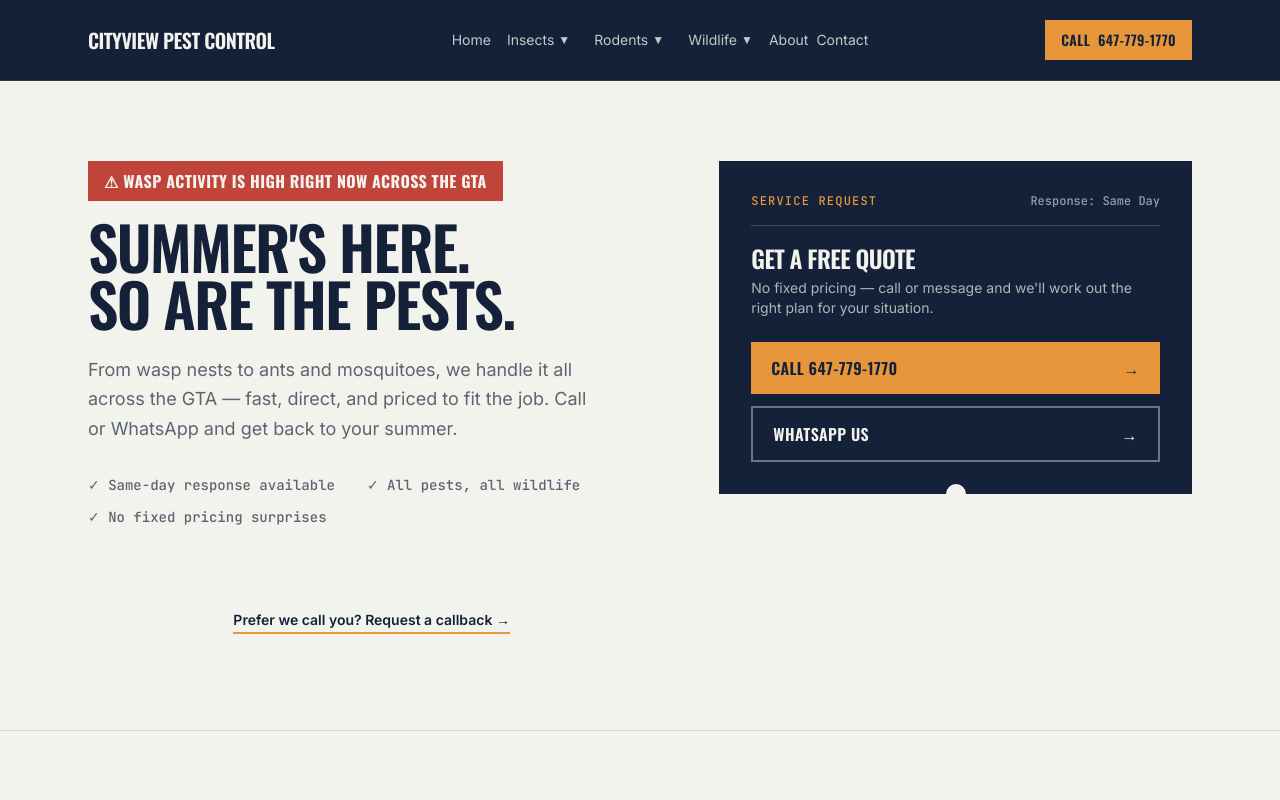
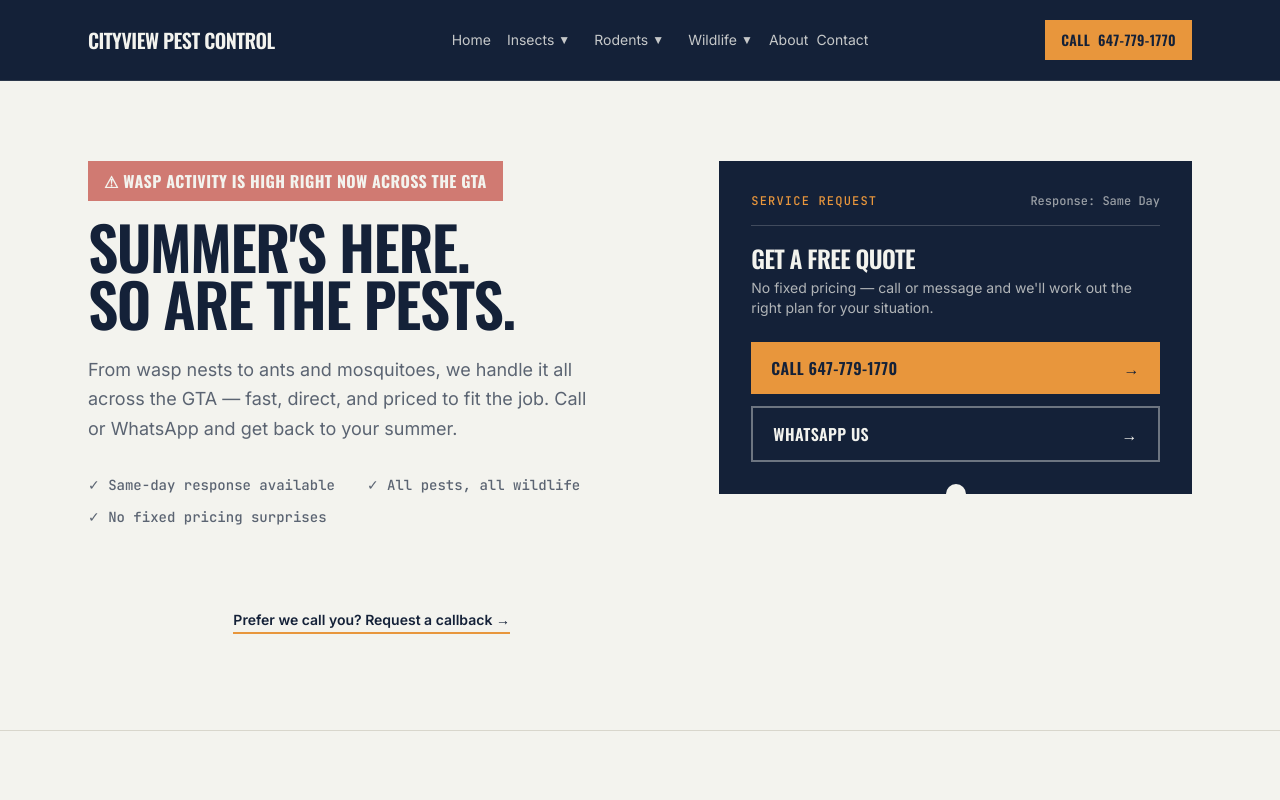
Before and after one commit to zeeshanrw/cityview-pest-control-v2, a Next.js app: page / in a window 1280 px wide. Shown: the top 800 px of the page. Built offline with nearby package versions, Linux system fonts and the light colour scheme.

Commit message:
adds the animation pulse to the home page

```diff
--- a/src/app/page.tsx
+++ b/src/app/page.tsx
@@ -8,9 +8,9 @@
       <section className="mx-auto max-w-6xl px-4 md:px-6 pt-12 md:pt-20 pb-16 md:pb-24">
         <div className="grid grid-cols-1 md:grid-cols-[1.2fr_1fr] gap-12 md:gap-16 items-start">
           <div>
-            <span className="inline-block bg-alert text-paper px-4 py-2 font-display font-bold uppercase text-sm md:text-base tracking-wide">
-              ⚠ Wasp Activity Is High Right Now Across the GTA
-            </span>
+            <span className="inline-block bg-alert text-paper px-4 py-2 font-display font-bold uppercase text-sm md:text-base tracking-wide animate-heartbeat">
+  ⚠ Wasp Activity Is High Right Now Across the GTA
+</span>
 <h1 className="font-display font-semibold uppercase text-4xl md:text-6xl leading-[0.95] tracking-tight mt-4 mb-6">
   Summer&apos;s here.
   <br />
```
